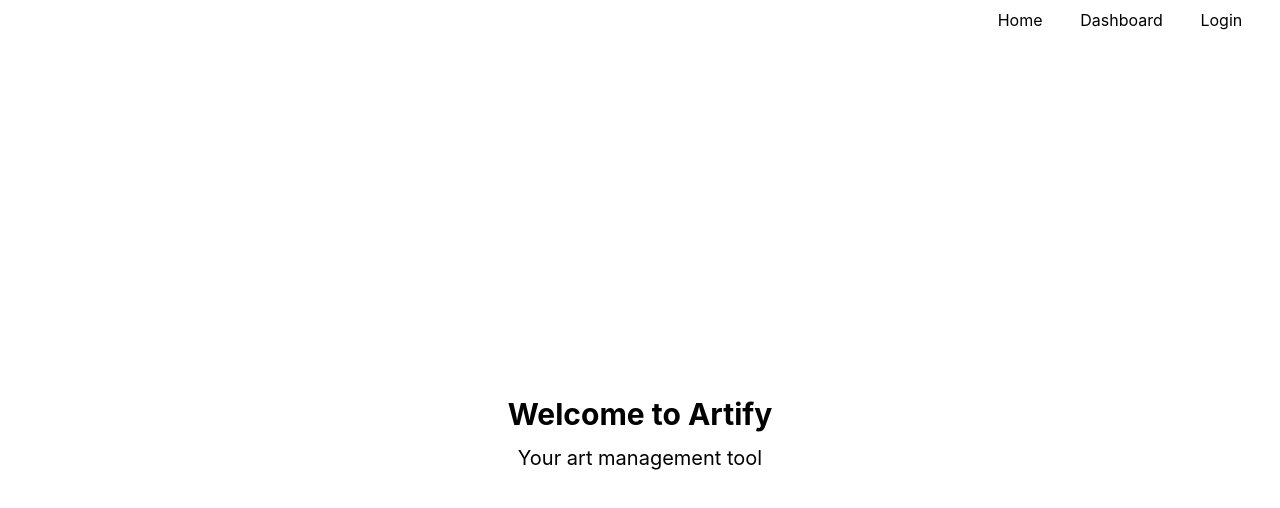
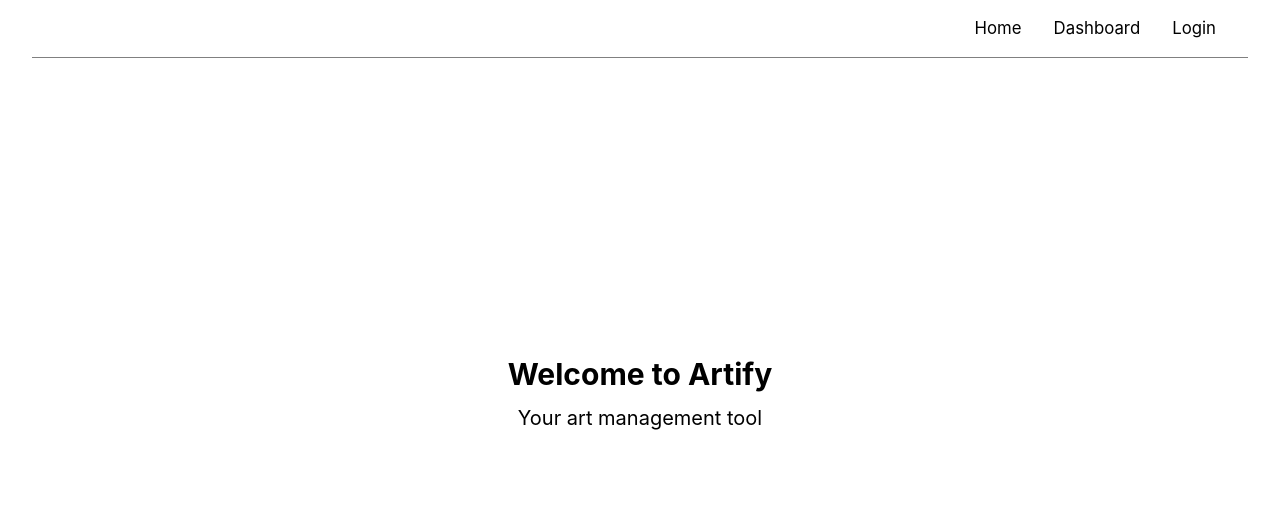
Before and after one commit to estebanchos/artify, a Next.js app: page / in a window 1280 px wide. Shown: the top 508 px of the page. Built offline with nearby package versions, Linux system fonts and the light colour scheme.

Commit message:
basic styling for header and navbar

```diff
--- a/components/Navbar.js
+++ b/components/Navbar.js
@@ -3,6 +3,7 @@ import Link from "next/link";
 import { useRouter } from "next/router";
 import { useContext } from "react";
 import AppContext from "../context/AppContext";
+import styles from '../styles/Navbar.module.css'
 
 function Navbar() {
     const value = useContext(AppContext)
@@ -22,17 +23,23 @@ function Navbar() {
     }
 
     return (
-        <div className='container flex justify-end h-10' >
-            <div className='flex items-center w-1/4 justify-evenly'>
-                <Link href='/'>Home</Link>
-                <Link href='/dashboard'>Dashboard</Link>
+        <header className={styles.header}>
+            <nav className={styles.headerNav}>
+                <Link href='/'>
+                    <a className={styles.navLink}>Home</a>
+                </Link>
+                <Link href='/dashboard'>
+                    <a className={styles.navLink}>Dashboard</a>
+                </Link>
                 {!isAuthenticated ?
-                    <Link href='/login'>Login</Link>
+                    <Link href='/login'>
+                        <a className={styles.navLink}>Login</a>
+                    </Link>
                     :
-                    <button onClick={logout}>Logout</button>
+                    <button className={styles.navButton} onClick={logout}>Logout</button>
                 }
-            </div>
-        </div>
+            </nav>
+        </header>
     );
 }
 
--- /dev/null
+++ b/styles/Navbar.module.css
@@ -0,0 +1,34 @@
+.header {
+    width: 100%;
+    position: absolute;
+    display: flex;
+    justify-content: center;
+}
+
+.headerNav {
+    padding: 1rem;
+    width: 95%;
+    border-bottom: 1px solid grey;
+    display: flex;
+    justify-content: flex-end;
+}
+
+.navLink {
+    font-size: 1.05rem;
+    margin: 0 1rem;
+    transition: all .2s ease-in-out
+}
+
+.navLink:hover {
+    transform: scale(1.1)
+}
+
+.navButton {
+    font-size: 1.05rem;
+    margin: 0 1rem;
+    transition: all .2s ease-in-out
+}
+
+.navButton:hover {
+    transform: scale(1.1)
+}
```
Lines whose indentation alone changed are shown as unchanged.
